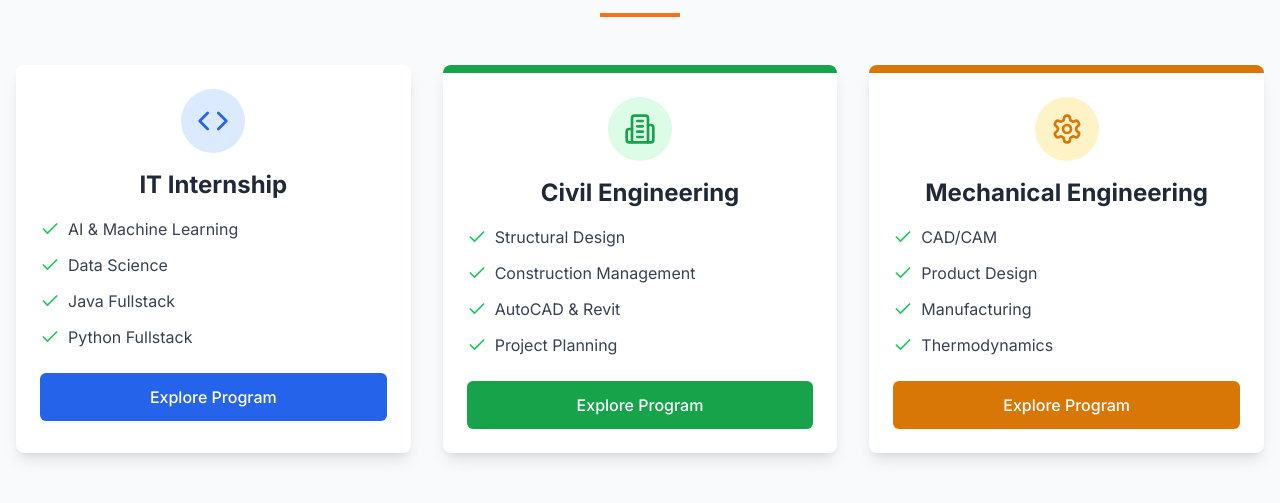
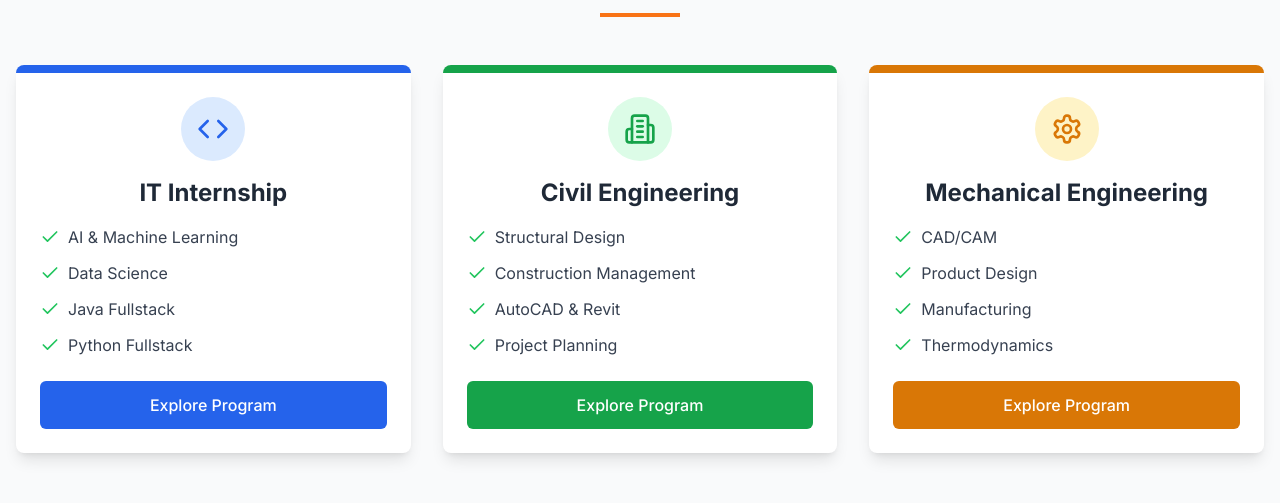
Before and after one commit to Adarshpg/Medini_Edutech, a React (Vite) app: page /internship in a window 1280 px wide. Shown: the part 579-1082 px from the top of the page. Built offline with nearby package versions, Linux system fonts and the light colour scheme.

Commit message:
registration form text visble

```diff
--- a/src/components/InternshipRegistrationForm.jsx
+++ b/src/components/InternshipRegistrationForm.jsx
@@ -128,10 +128,10 @@ const InternshipRegistrationForm = () => {
             onChange={handleChange}
             className="mt-1 block w-full rounded-md border-gray-300 shadow-sm focus:border-blue-500 focus:ring-blue-500 border p-2"
           >
-            <option value="IT">IT</option>
-            <option value="Civil">Civil</option>
-            <option value="Mechanical">Mechanical</option>
-            <option value="Other">Other</option>
+            <option value="IT" style={{ color: 'black' }}>IT</option>
+            <option value="Civil" style={{ color: 'black' }}>Civil</option>
+            <option value="Mechanical" style={{ color: 'black' }}>Mechanical</option>
+            <option value="Other" style={{ color: 'black' }}>Other</option>
           </select>
         </div>
 
--- a/src/pages/internship/InternshipPage.jsx
+++ b/src/pages/internship/InternshipPage.jsx
@@ -182,7 +182,8 @@ const InternshipPage = () => {
 
           <div className="grid grid-cols-1 md:grid-cols-3 gap-8">
             {/* IT Program Card */}
-            <Link to="/internship/it" className="bg-white rounded-lg shadow-lg overflow-hidden hover:shadow-xl transition-shadow duration-300 block focus:outline-none focus:ring-2 focus:ring-blue-500" style={{ textDecoration: 'none' }}>
+            <div className="bg-white rounded-lg shadow-lg overflow-hidden hover:shadow-xl transition-shadow duration-300">
+              <div className="bg-blue-600 h-2"></div>
               <div className="p-6">
                 <div className="bg-blue-100 w-16 h-16 rounded-full flex items-center justify-center mx-auto mb-4">
                   <Code className="h-8 w-8 text-blue-600" />
@@ -204,7 +205,7 @@ const InternshipPage = () => {
                   Explore Program
                 </Link>
               </div>
-            </Link>
+            </div>
 
             {/* Civil Program Card */}
             <div className="bg-white rounded-lg shadow-lg overflow-hidden hover:shadow-xl transition-shadow duration-300 transform hover:-translate-y-1">
```
